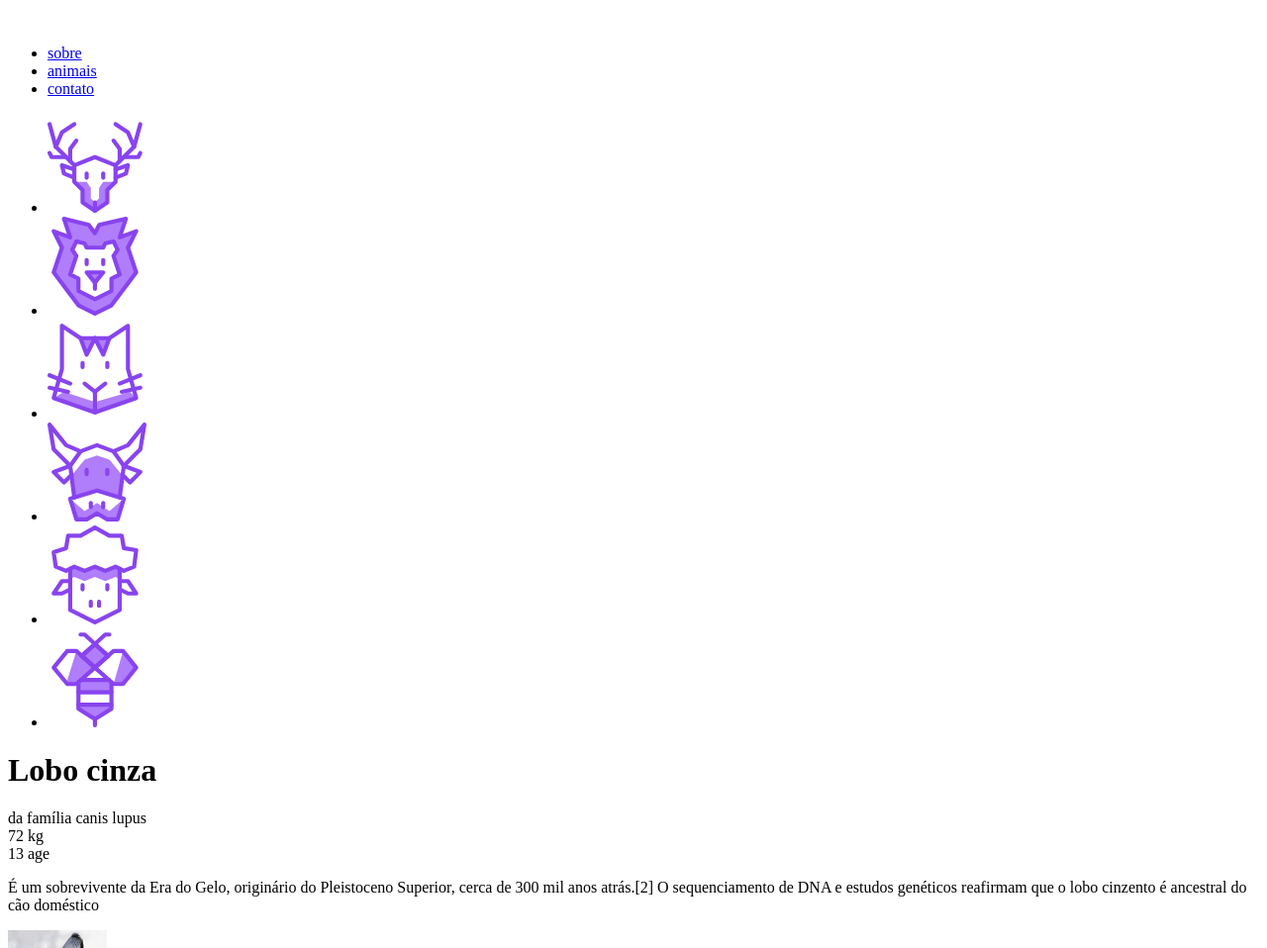
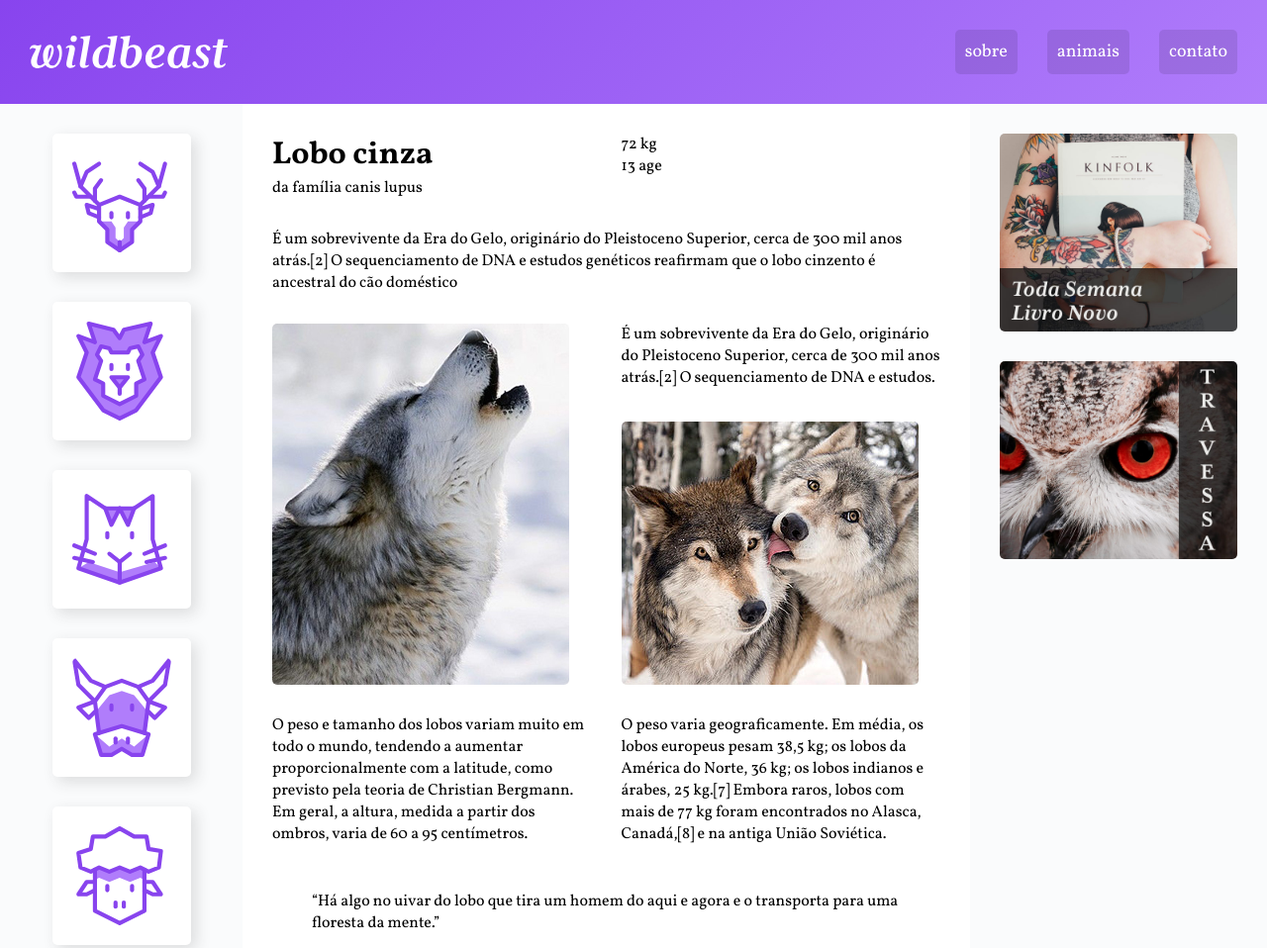
Before and after one commit to diegobarretoo/Grid-Layout, a plain HTML site: page index.html in a window 1280 px wide. Shown: the top 958 px of the page at 99% size. Drawn offline with Linux system fonts and the light colour scheme.

Commit message:
Continuação do projeto

```diff
--- a/css/style.css
+++ b/css/style.css
@@ -1,3 +1,130 @@
+body, p, h1, ul, li blockquote {
+    padding: 0px;
+    margin: 0px;
+}
+body {
+    font-family: "Vollkorn", Georgia, serif;
+}
+li {
+    list-style: none;
+}
+a {
+    text-decoration: none;
+}
 img {
+    display: block;
+    max-width: 100%;
+    border-radius: 5px;
+}
+
+
+/* GRID GERAL */
+
+/* HEADER */
+
+.estrutura {
+    display: grid;
+    grid-template-columns: minmax(160px, 1fr) 3fr 300px;
+    grid-template-areas:
+        "header header header"
+        "sidenav content anuncios"
+        "footer footer footer"
+    ;
+}
+.header {
+    grid-area: header;
+    background: linear-gradient(135deg, #8844ee, #B07DFB);
+    padding: 30px;
+    display: grid;
+    grid-template-columns: 1fr auto;
+    align-items: center;
+}
+.logo {
+    max-width: 200px;
+}
+.header nav ul {
+    display: flex;
+    flex-wrap: wrap;
+}
+.header nav a {
+    display: block;
+    padding: 10px;
+    color: white;
+    font-size: 1.125em;
+    background: rgba(0,0,0,.1);
+    border-radius: 5px;
+    transition: 0.1s;
+}
+.header nav a:hover {
+    background: rgba(0,0,0,.5);
+}
+.header li + li {
+    margin-left: 30px;
+}
+
+/* SIDENAV */
+
+.sidenav {
+    grid-area: sidenav;
+    background: #fafbfc;
+    padding: 30px;
+}
+.sidenav li a {
+    display: block;
+    min-width: 60px;
     max-width: 100px;
+    margin: 0 auto 30px auto;
+    background: white;
+    padding: 20px;
+    border-radius: 5px;
+    box-shadow: 5px 5px 15px 0px rgba(44,44,44,0.15);
+    transition: .1s ease-out;
 }
+.sidenav li a:hover {
+    background: #B07DFB;
+}
+
+/* CONTENT */
+
+.content {
+    grid-area: content;
+    max-width: 900px;
+    margin: 0 auto;
+    padding: 30px;
+    display: grid;
+    grid-template-columns: 1fr 1fr;
+    gap: 30px;
+}
+.col-wide {
+    grid-column: 1 / -1;
+}
+.imagem-1 {
+    grid-row: span 2;
+    align-self: end;
+}
+.imagem-2 {
+    align-self: end;
+}
+
+/* ANUNCIOS */
+
+.anuncios {
+    grid-area: anuncios;
+    background: #fafbfc;
+    display: grid;
+    align-content: start;
+    padding: 30px;
+    gap: 30px;
+}
+
+/* FOOTER */
+
+.footer {
+    grid-area: footer;
+    background: linear-gradient(135deg, #8844ee, #B07DFB);
+}
+.footer p {
+    color: white;
+    text-align: center;
+    padding: 30px;
+}
--- a/index.html
+++ b/index.html
@@ -4,6 +4,7 @@
   <meta charset="UTF-8">
   <meta name="viewport" content="width=device-width, initial-scale=1.0, shrink-to-fit=no">
   <title>Wildbeast</title>
+  <link href="https://fonts.googleapis.com/css2?family=Vollkorn:ital,wght@0,400;0,700;1,400&display=swap" rel="stylesheet">
   <link rel="stylesheet" href="css/style.css">
 </head>
 <body>
@@ -20,7 +21,7 @@
          </nav>
       </header>
 
-      <nav>
+      <nav class="sidenav">
          <ul>
             <li><a href="#"><img src="img/icones/cervo.svg" alt="Cervo"></a></li>
             <li><a href="#"><img src="img/icones/leao.svg" alt="Leão.svg"></a></li>
@@ -48,19 +49,19 @@
             </div>
          </div>
 
-         <p>É um sobrevivente da Era do Gelo, originário do Pleistoceno Superior, cerca de 300 mil anos atrás.[2] O sequenciamento de DNA e estudos genéticos reafirmam que o lobo cinzento é ancestral do cão doméstico</p>
+         <p class="col-wide">É um sobrevivente da Era do Gelo, originário do Pleistoceno Superior, cerca de 300 mil anos atrás.[2] O sequenciamento de DNA e estudos genéticos reafirmam que o lobo cinzento é ancestral do cão doméstico</p>
 
-         <img src="img/wolf1.jpg" alt="Wolf 1">
+         <img src="img/wolf1.jpg" alt="Wolf 1" class="imagem-1">
 
          <p>É um sobrevivente da Era do Gelo, originário do Pleistoceno Superior, cerca de 300 mil anos atrás.[2] O sequenciamento de DNA e estudos.</p>
 
-         <img src="img/wolf2.jpg" alt="Wolf 2">
+         <img src="img/wolf2.jpg" alt="Wolf 2" class="imagem-2">
 
          <p>O peso e tamanho dos lobos variam muito em todo o mundo, tendendo a aumentar proporcionalmente com a latitude, como previsto pela teoria de Christian Bergmann. Em geral, a altura, medida a partir dos ombros, varia de 60 a 95 centímetros.</p>
 
          <p>O peso varia geograficamente. Em média, os lobos europeus pesam 38,5 kg; os lobos da América do Norte, 36 kg; os lobos indianos e árabes, 25 kg.[7] Embora raros, lobos com mais de 77 kg foram encontrados no Alasca, Canadá,[8] e na antiga União Soviética.</p>
 
-         <blockquote class="citacao">
+         <blockquote class="citacao col-wide">
             <p>“Há algo no uivar do lobo que tira um homem do aqui e agora e o transporta para uma floresta da mente.”</p>
          </blockquote>
 
@@ -78,7 +79,7 @@
             <p>É um sobrevivente da Era do Gelo, originário do Pleistoceno Superior, cerca de 300 mil anos atrás.[2] O sequenciamento de DNA e estudos genéticos reafirmam que o lobo cinzento é ancestral do cão doméstico.</p>
           </div>
 
-          <img src="img/wolf3.jpg" alt="Wolf 3">
+          <img src="img/wolf3.jpg" alt="Wolf 3" class="col-wide">
 
       </main>
 
```
